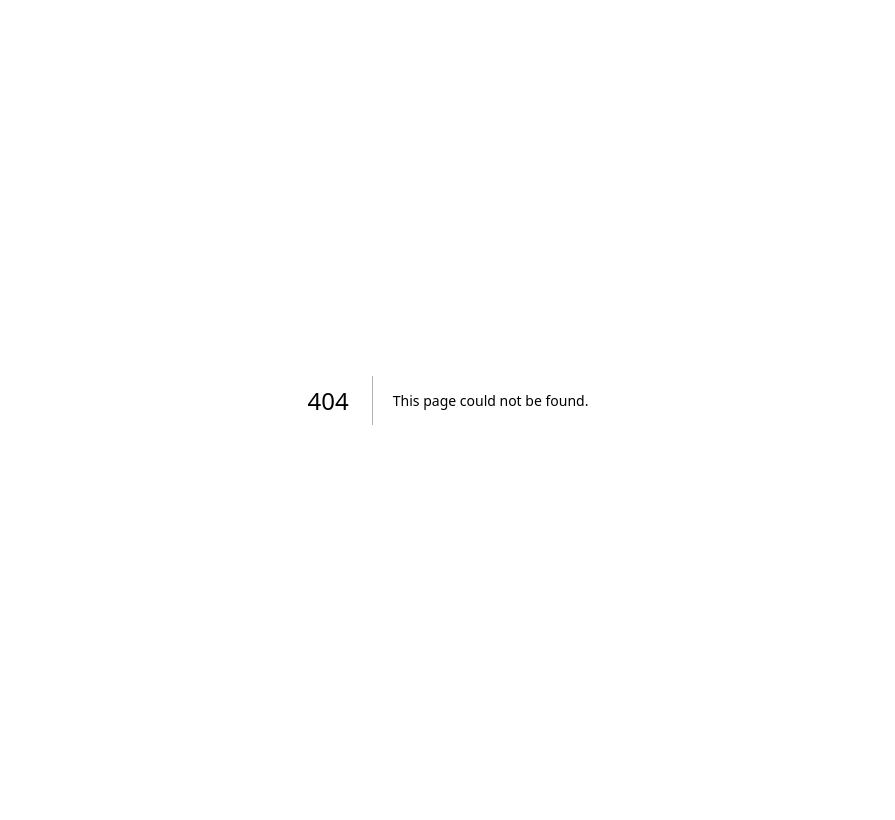
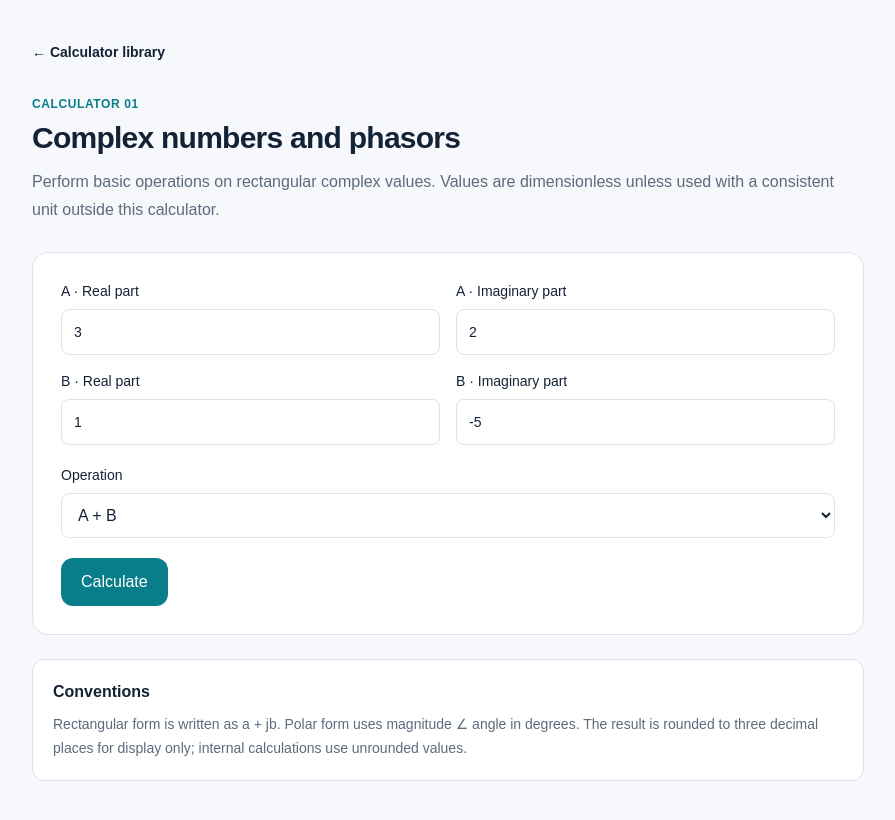
Before and after one commit to valeriovlad13-del/power-systems-lab, a Next.js app: page /calculators/complex in a window 1280 px wide. Before the commit this address had no page. Shown: the whole page, without its empty margins (192-1087 px from the left). Built offline with nearby package versions, Linux system fonts and the light colour scheme.

Commit message:
feat: implement app/calculators/complex/page.tsx

```diff
--- /dev/null
+++ b/app/calculators/complex/page.tsx
@@ -0,0 +1,104 @@
+"use client";
+
+import Link from "next/link";
+import { useState } from "react";
+import { complexAdd, complexDivide, complexMultiply, complexToPolar, type ComplexNumber } from "@/lib/calculations/complex";
+
+type Operation = "add" | "subtract" | "multiply" | "divide" | "polar";
+
+const initial = { aRe: "3", aIm: "2", bRe: "1", bIm: "-5" };
+
+function parseNumber(value: string, label: string): number {
+  const parsed = Number(value);
+  if (value.trim() === "" || !Number.isFinite(parsed)) throw new Error(`${label} must be a valid finite number.`);
+  return parsed;
+}
+
+function format(value: number): string {
+  return Object.is(value, -0) || Math.abs(value) < 0.0005 ? "0" : Number(value.toFixed(3)).toString();
+}
+
+function formatComplex(value: ComplexNumber): string {
+  const sign = value.im < 0 ? "−" : "+";
+  return `${format(value.re)} ${sign} j${format(Math.abs(value.im))}`;
+}
+
+export default function ComplexCalculatorPage() {
+  const [values, setValues] = useState(initial);
+  const [operation, setOperation] = useState<Operation>("add");
+  const [result, setResult] = useState<string | null>(null);
+  const [error, setError] = useState<string | null>(null);
+
+  function calculate() {
+    try {
+      const a = { re: parseNumber(values.aRe, "A real part"), im: parseNumber(values.aIm, "A imaginary part") };
+      const b = { re: parseNumber(values.bRe, "B real part"), im: parseNumber(values.bIm, "B imaginary part") };
+      let output: string;
+      if (operation === "add") output = formatComplex(complexAdd(a, b));
+      else if (operation === "subtract") output = formatComplex(complexAdd(a, { re: -b.re, im: -b.im }));
+      else if (operation === "multiply") output = formatComplex(complexMultiply(a, b));
+      else if (operation === "divide") output = formatComplex(complexDivide(a, b));
+      else {
+        const polar = complexToPolar(a);
+        output = `${format(polar.magnitude)} ∠ ${format(polar.angleDegrees)}°`;
+      }
+      setResult(output);
+      setError(null);
+    } catch (cause) {
+      setResult(null);
+      setError(cause instanceof Error ? cause.message : "Unable to calculate with these inputs.");
+    }
+  }
+
+  const fields = [
+    { key: "aRe" as const, label: "A · Real part" },
+    { key: "aIm" as const, label: "A · Imaginary part" },
+    { key: "bRe" as const, label: "B · Real part" },
+    { key: "bIm" as const, label: "B · Imaginary part" },
+  ];
+
+  return (
+    <main className="mx-auto max-w-4xl px-5 py-10 sm:px-8">
+      <Link href="/calculators" className="text-sm font-semibold text-[var(--accent)]">← Calculator library</Link>
+      <p className="mt-8 text-xs font-semibold uppercase tracking-wider text-[var(--accent)]">Calculator 01</p>
+      <h1 className="mt-2 text-3xl font-bold tracking-tight">Complex numbers and phasors</h1>
+      <p className="mt-3 leading-7 text-[var(--muted)]">Perform basic operations on rectangular complex values. Values are dimensionless unless used with a consistent unit outside this calculator.</p>
+
+      <section className="mt-7 rounded-2xl border border-[var(--border)] bg-white p-5 sm:p-7">
+        <div className="grid gap-4 sm:grid-cols-2">
+          {fields.map((field) => (
+            <label key={field.key} className="block text-sm font-medium">
+              {field.label}
+              <input
+                type="number"
+                step="any"
+                value={values[field.key]}
+                onChange={(event) => setValues((current) => ({ ...current, [field.key]: event.target.value }))}
+                className="mt-2 w-full rounded-lg border border-[var(--border)] bg-white px-3 py-3 text-base outline-none focus:border-[var(--accent)]"
+              />
+            </label>
+          ))}
+        </div>
+        <label className="mt-5 block text-sm font-medium">
+          Operation
+          <select value={operation} onChange={(event) => setOperation(event.target.value as Operation)} className="mt-2 w-full rounded-lg border border-[var(--border)] bg-white px-3 py-3 text-base">
+            <option value="add">A + B</option>
+            <option value="subtract">A − B</option>
+            <option value="multiply">A × B</option>
+            <option value="divide">A ÷ B</option>
+            <option value="polar">Convert A to polar form</option>
+          </select>
+        </label>
+        <button type="button" onClick={calculate} className="mt-5 rounded-xl bg-[var(--accent)] px-5 py-3 text-sm font-semibold text-white hover:opacity-90">Calculate</button>
+
+        {error && <p role="alert" className="mt-5 rounded-lg border border-red-200 bg-red-50 p-3 text-sm text-red-800">{error}</p>}
+        {result !== null && <div aria-live="polite" className="mt-5 rounded-xl border border-[var(--border)] bg-slate-50 p-5"><p className="text-xs font-semibold uppercase tracking-wider text-[var(--muted)]">Result</p><p className="mt-2 break-words font-mono text-2xl font-bold">{result}</p></div>}
+      </section>
+
+      <section className="mt-6 rounded-xl border border-[var(--border)] bg-white p-5">
+        <h2 className="font-bold">Conventions</h2>
+        <p className="mt-2 text-sm leading-6 text-[var(--muted)]">Rectangular form is written as a + jb. Polar form uses magnitude ∠ angle in degrees. The result is rounded to three decimal places for display only; internal calculations use unrounded values.</p>
+      </section>
+    </main>
+  );
+}
```
